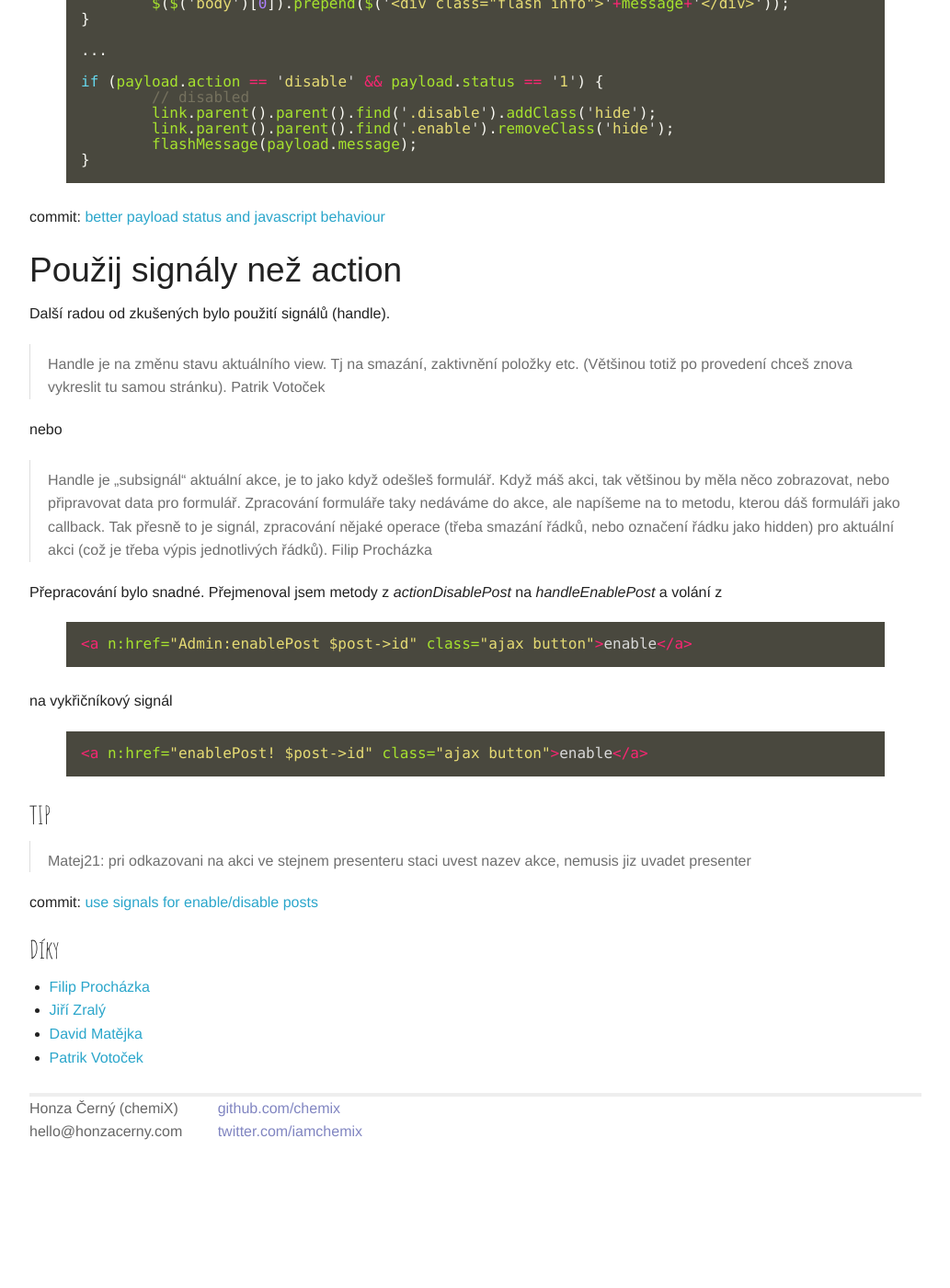
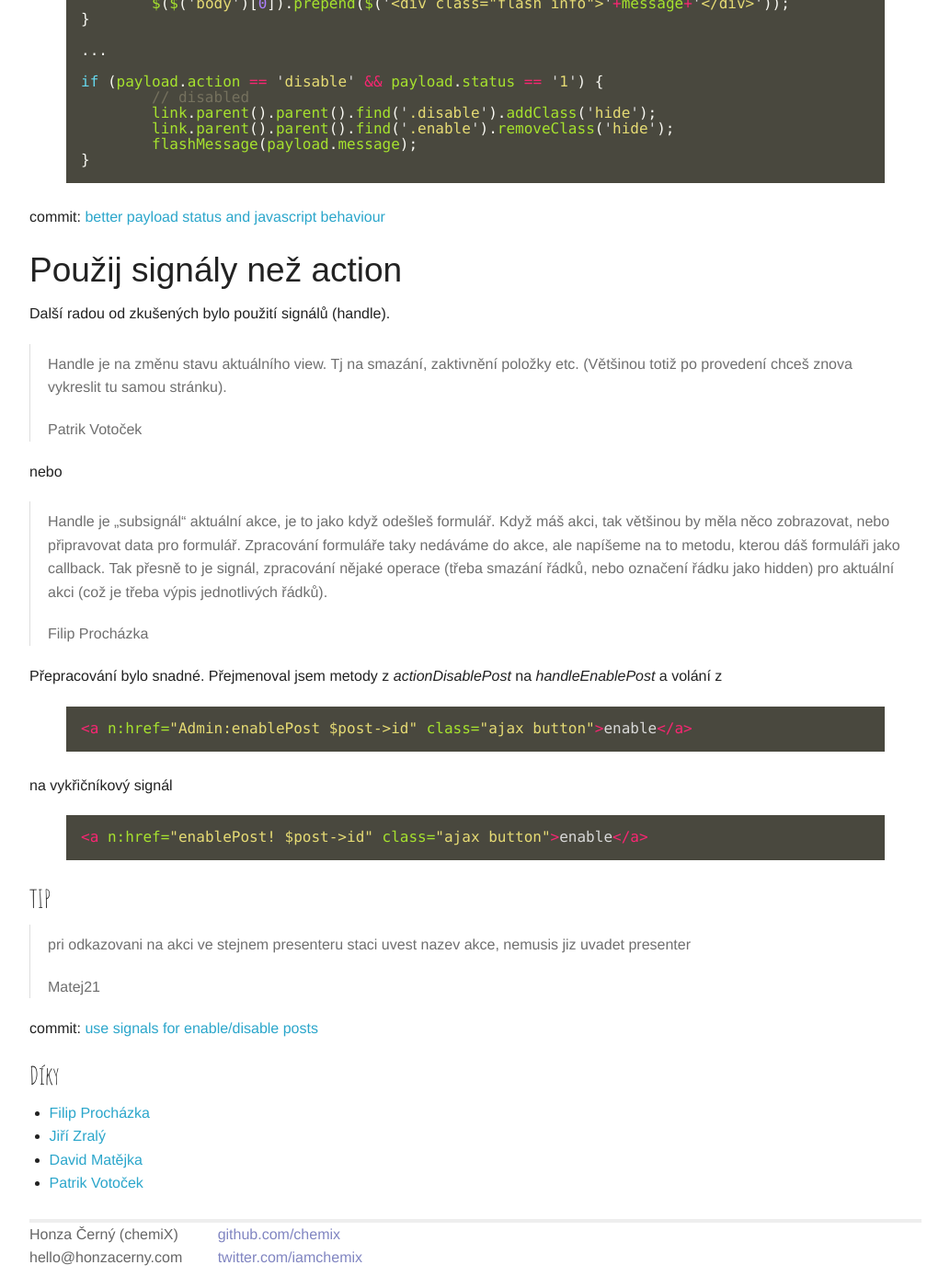
Before and after one commit to chemix/chemix.github.com, a Jekyll site: the page built from _posts/2014-06-13-nette-facebook-reader.md, in a window 1280 px wide and 1400 px high, scrolled down 22416 px. Shown: the whole window at 92% size, without its empty margins (123-1156 px from the left). Built offline with Jekyll 4.4.1, drawn with Linux system fonts in a browser that asks for light colours; some web fonts are replaced; Markdown is read by kramdown in place of the engine named in the settings; before the commit the page ends 23679 px from its top, so only the background shows below that.

```diff
--- a/_posts/2014-06-13-nette-facebook-reader.md
+++ b/_posts/2014-06-13-nette-facebook-reader.md
@@ -1107,11 +1107,13 @@ Použij signály než action
 Další radou od zkušených bylo použití signálů (handle).
 
 > Handle je na změnu stavu aktuálního view. Tj na smazání, zaktivnění položky etc. (Většinou totiž po provedení chceš znova vykreslit tu samou stránku).
+>
 > Patrik Votoček
 
 nebo
 
 > Handle je „subsignál“ aktuální akce, je to jako když odešleš formulář. Když máš akci, tak většinou by měla něco zobrazovat, nebo připravovat data pro formulář. Zpracování formuláře taky nedáváme do akce, ale napíšeme na to metodu, kterou dáš formuláři jako callback. Tak přesně to je signál, zpracování nějaké operace (třeba smazání řádků, nebo označení řádku jako hidden) pro aktuální akci (což je třeba výpis jednotlivých řádků).
+>
 > Filip Procházka
 
 Přepracování bylo snadné. Přejmenoval jsem metody z *actionDisablePost* na *handleEnablePost* a volání z
@@ -1127,7 +1129,9 @@ na vykřičníkový signál
 {% endhighlight %}
 
 ### TIP
->Matej21: pri odkazovani na akci ve stejnem presenteru staci uvest nazev akce, nemusis jiz uvadet presenter
+> pri odkazovani na akci ve stejnem presenteru staci uvest nazev akce, nemusis jiz uvadet presenter
+>
+> Matej21
 
 commit: [use signals for enable/disable posts](https://github.com/chemix/Nette-Facebook-Reader/commit/24c0c4154122f8a35f283a4fdf16b083ef51d264)
 
```
